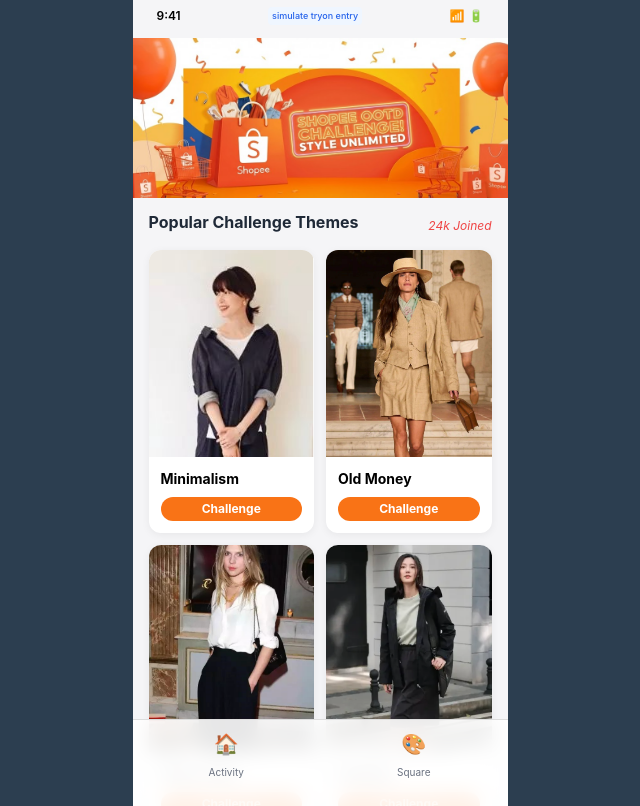
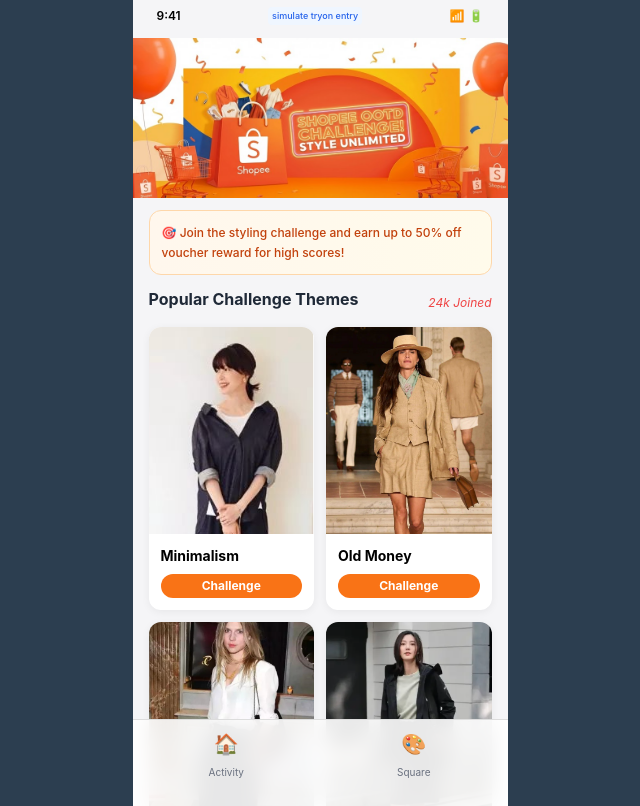
Before and after one commit to sleepisgoodoyeah/demo_ootd, a plain HTML site: page index.html in a window 1280 px wide. Shown: the whole page, without its empty margins (320-960 px from the left). Drawn offline with nearby package versions, Linux system fonts and the light colour scheme.

Commit message:
add gameplay description

```diff
--- a/index.html
+++ b/index.html
@@ -166,6 +166,9 @@
                     <img src="source/首页背景.jpg" class="w-full h-full object-cover object-[center_38%]">
                 </div>
                 <div class="p-4 pt-3 pb-20">
+                    <div class="mb-3 p-3 bg-gradient-to-r from-orange-50 to-amber-50 border border-orange-200 rounded-xl text-xs text-orange-700 font-medium leading-relaxed">
+                        🎯 Join the styling challenge and earn up to 50% off voucher reward for high scores!
+                    </div>
                     <div class="flex justify-between items-end mb-4">
                         <h2 class="font-bold text-gray-800">Popular Challenge Themes</h2>
                         <span class="text-xs text-red-500 italic">24k Joined</span>
```
